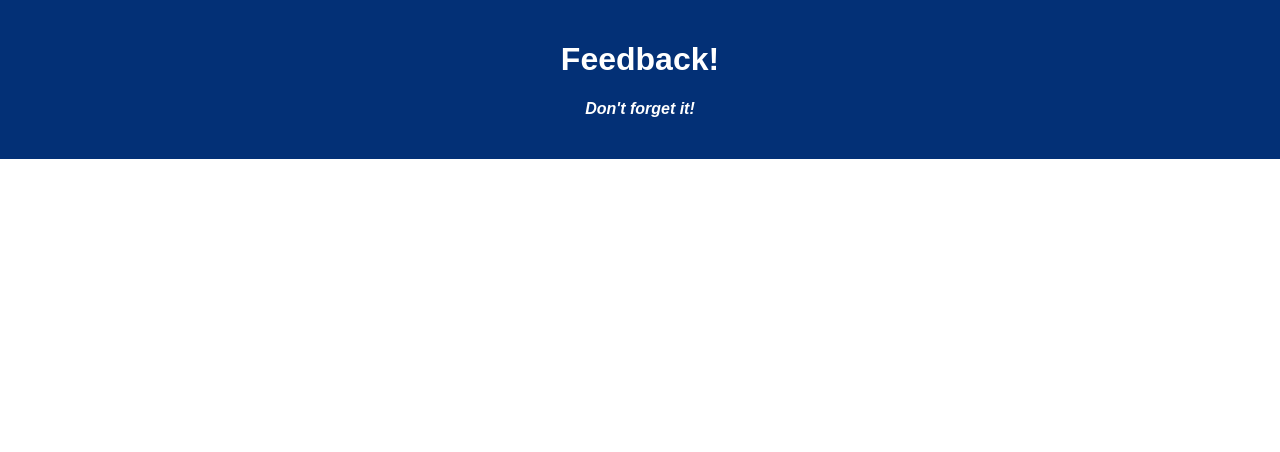
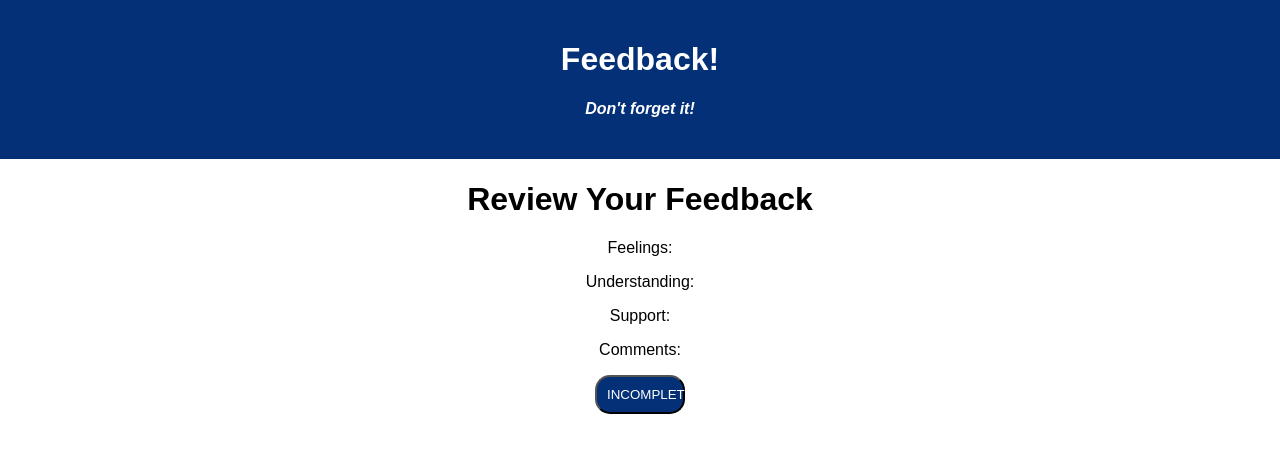
Before and after one commit to FouziH/weekend-redux-feedback-loop, a React (Create React App) app: page /review in a window 1280 px wide. Shown: the top 452 px of the page. Built offline with nearby package versions, Linux system fonts and the light colour scheme.

Commit message:
AThe global state value is being displayed on the review page

```diff
--- a/src/components/App/App.jsx
+++ b/src/components/App/App.jsx
@@ -5,6 +5,7 @@ import Feeling from '../Feeling/Feeling';
 import Comments from '../Comments/Comments';
 import Supported from '../Supported/Supported';
 import Understanding from '../Understanding/Understanding';
+import Review from '../Review/Review';
 import { BrowserRouter as Router, Route, Link } from "react-router-dom";
 
 function App() {
@@ -28,6 +29,9 @@ function App() {
         <Route path="/comment" exact>
           <Comments />
         </Route>
+        <Route path="/review" exact>
+          <Review />
+        </Route>
       </Router>
     </div>
   );
--- a/src/components/Comments/Comments.jsx
+++ b/src/components/Comments/Comments.jsx
@@ -16,11 +16,11 @@ function  Comments () {
     if (comment.length != "" && comment.length <= 140 && comment.length >= 3) {
       //dispatch local state to global state
       dispatch({
-        typ: "CUSTOMER_COMMENT_INPUTS",
+        type: "CUSTOMER_COMMENT_INPUTS",
         payload: comment,
       });
 
-      history.push("/comment"); //if it meats the condition, we will proceed to the next  page.
+      history.push("/review"); //if it meats the condition, we will proceed to the next  page.
     } else {
       alert(
         "You have enter your comments here incorrectly. Please enter a minimum character of 3 and max of 140."
--- a/src/components/Feeling/Feeling.jsx
+++ b/src/components/Feeling/Feeling.jsx
@@ -10,7 +10,8 @@ function  Feeling () {
   const history = useHistory();
   //declaring my dispatch
   const dispatch = useDispatch();
-  const onNextButton = () => {
+  const onNextButton = (event) => {
+    event.preventDefault()
     //This -if statement- is responsible for checking wether the
     //input value doesn't equal to null
     console.log(feeling);
@@ -22,7 +23,7 @@ function  Feeling () {
     ) {
       //dispatch local state to global state
       dispatch({
-        typ: "CUSTOMER_FEELING_INPUTS",
+        type: "CUSTOMER_FEELING_INPUTS",
         payload: feeling,
       });
 
@@ -33,17 +34,21 @@ function  Feeling () {
   };
 
   return (
-    <>
+
+    <form>
+
       <h1>How are you feelings today?</h1>
       <h4>Comments</h4>
       <input
         type="number"
         min="0"
-        max="10"
+        max="5"
+        value={feeling}
+        placeholder="Enter number between 0-5"
         onChange={(evt) => setFeeling(evt.target.value)}
       />
       <button onClick={onNextButton}>NEXT</button>
-    </>
+    </form>
   );
 }
 
--- a/src/components/Review/Review.jsx
+++ b/src/components/Review/Review.jsx
@@ -1,14 +1,20 @@
 import React from 'react'
 import {useHistory} from 'react-router-dom'
+import {useSelector} from 'react-redux'
+
 function Review () {
-    let history = useHistory()
+  const customerFeeling = useSelector (store => store.feeling)
+  const customerUnderStanding = useSelector (store => store.understanding )
+  const customerSupport = useSelector (store => store.support)
+  const customerComment = useSelector(store => store.comment)
+  let history = useHistory()
     return (
       <>
         <h1>Review Your Feedback</h1>
-        <p>Feelings: </p>
-        <p>Understanding: </p>
-        <p>Support: </p>
-        <p>Comments: </p>
+        <p>Feelings:{customerFeeling}</p>
+        <p>Understanding:{customerUnderStanding} </p>
+        <p>Support: {customerSupport}</p>
+        <p>Comments: {customerComment} </p>
         <button>INCOMPLETE</button>
       </>
     );
--- a/src/components/Supported/Supported.jsx
+++ b/src/components/Supported/Supported.jsx
@@ -21,7 +21,7 @@ function Supported() {
     ) {
       //Dispatching out local state to the global
       dispatch({
-        typ: "CUSTOMER_SUPPORT_INPUTS",
+        type: "CUSTOMER_SUPPORT_INPUTS",
         payload: support,
       });
       history.push("/comment"); //if it meats the condition, we will proceed to the next  page.
@@ -29,7 +29,7 @@ function Supported() {
       alert("Please enter a value between 0-5"); // if the condition has not been met, the user will be alerted to reevaluate the input;
     }
 
-    setSupport(0);
+    setSupport();
   };
   return (
     <>
@@ -40,7 +40,7 @@ function Supported() {
         min="0"
         max="10"
         maxLength="1"
-        placeholder="Enter number between 0-10"
+        placeholder="Enter number between 0-5"
         onChange={(event) => setSupport(event.target.value)}
       />
       <button onClick={onNextButton}>NEXT</button>
--- a/src/components/Understanding/Understanding.jsx
+++ b/src/components/Understanding/Understanding.jsx
@@ -23,7 +23,7 @@ function Understanding () {
     ) {
       //dispatch local state to global state
       dispatch({
-        typ: "CUSTOMER_UNDERSTANDING_INPUTS",
+        type: "CUSTOMER_UNDERSTANDING_INPUTS",
         payload: understanding,
       });
 
@@ -40,7 +40,8 @@ function Understanding () {
         type="number"
         min="0"
         max="10"
-        placeholder="Enter number between 0-10"
+        value={understanding}
+        placeholder="Enter number between 0-5"
         onChange={(event) => setUnderstanding(event.target.value)}
       />
       <button onClick={onNextButton}>NEXT</button>
--- a/src/index.js
+++ b/src/index.js
@@ -16,20 +16,35 @@ import logger from 'redux-logger'
 
 //step 2:
     //Create a Reducer feeling reducer 👇
-    const feeling = (state = 0, action) => {
+    const feeling = (state = [], action) => {
+
+        if (action.type === "CUSTOMER_FEELING_INPUTS") {
+            console.log(action.payload);
+                return action.payload
+        }
 
         return state
     };
      //Create a Reducer understanding reducer 👇
-    const understanding = (state = 0, action) => {
+    const understanding = (state = [], action) => {
+        if (action.type === "CUSTOMER_UNDERSTANDING_INPUTS") {
+            console.log(action.payload);
+          return action.payload;
+        }
         return state
     };
      //Create a Reducer support reducer 👇
-    const support = (state = 0, action) => {
+    const support = (state = [], action) => {
+         if (action.type === "CUSTOMER_SUPPORT_INPUTS") {
+           return action.payload;
+         }
         return state
     };
      //Create a Reducer comment reducer 👇
     const comment = (state = [], action) => {
+       if (action.type === "CUSTOMER_COMMENT_INPUTS") {
+         return action.payload;
+       }
         return state
     }
 
```
